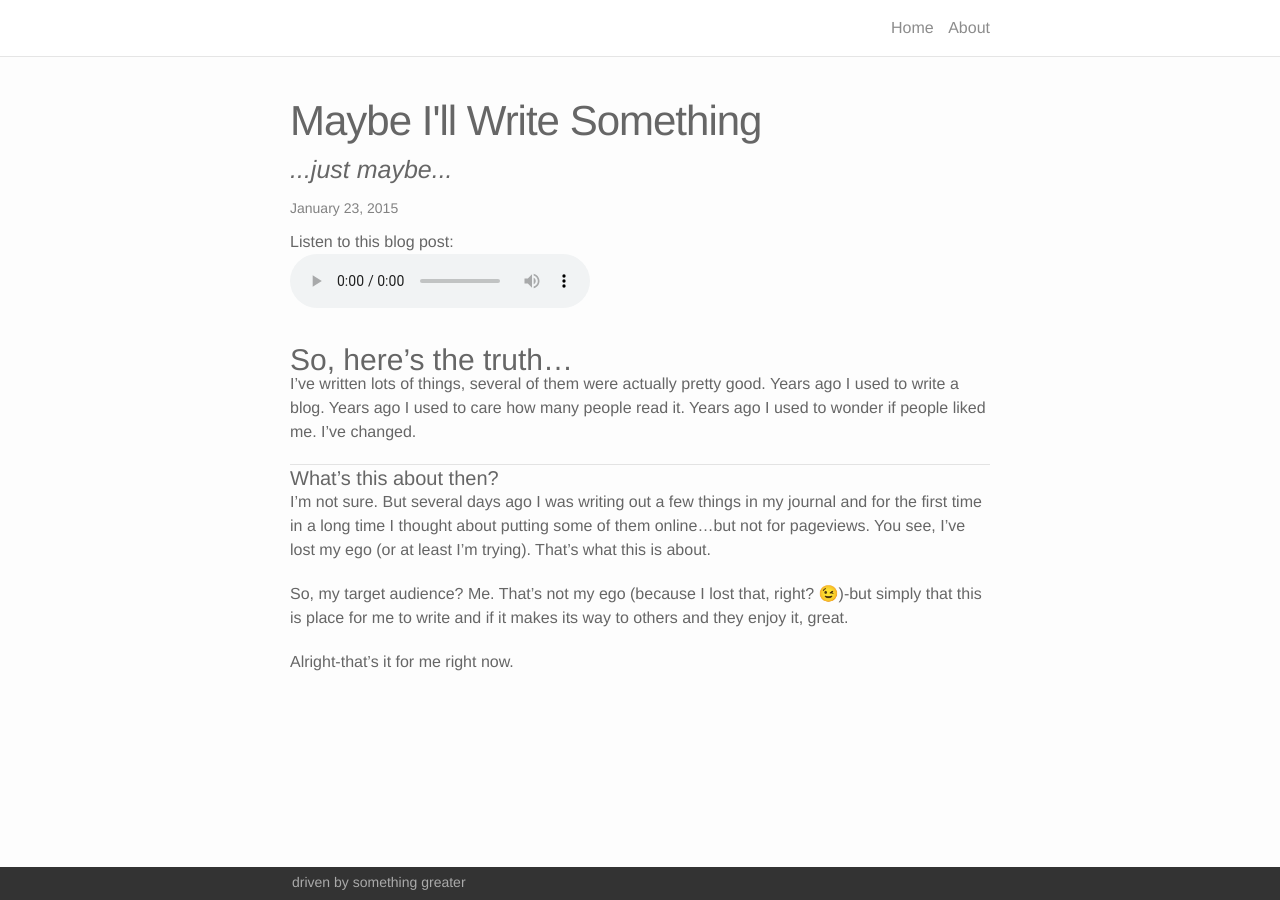
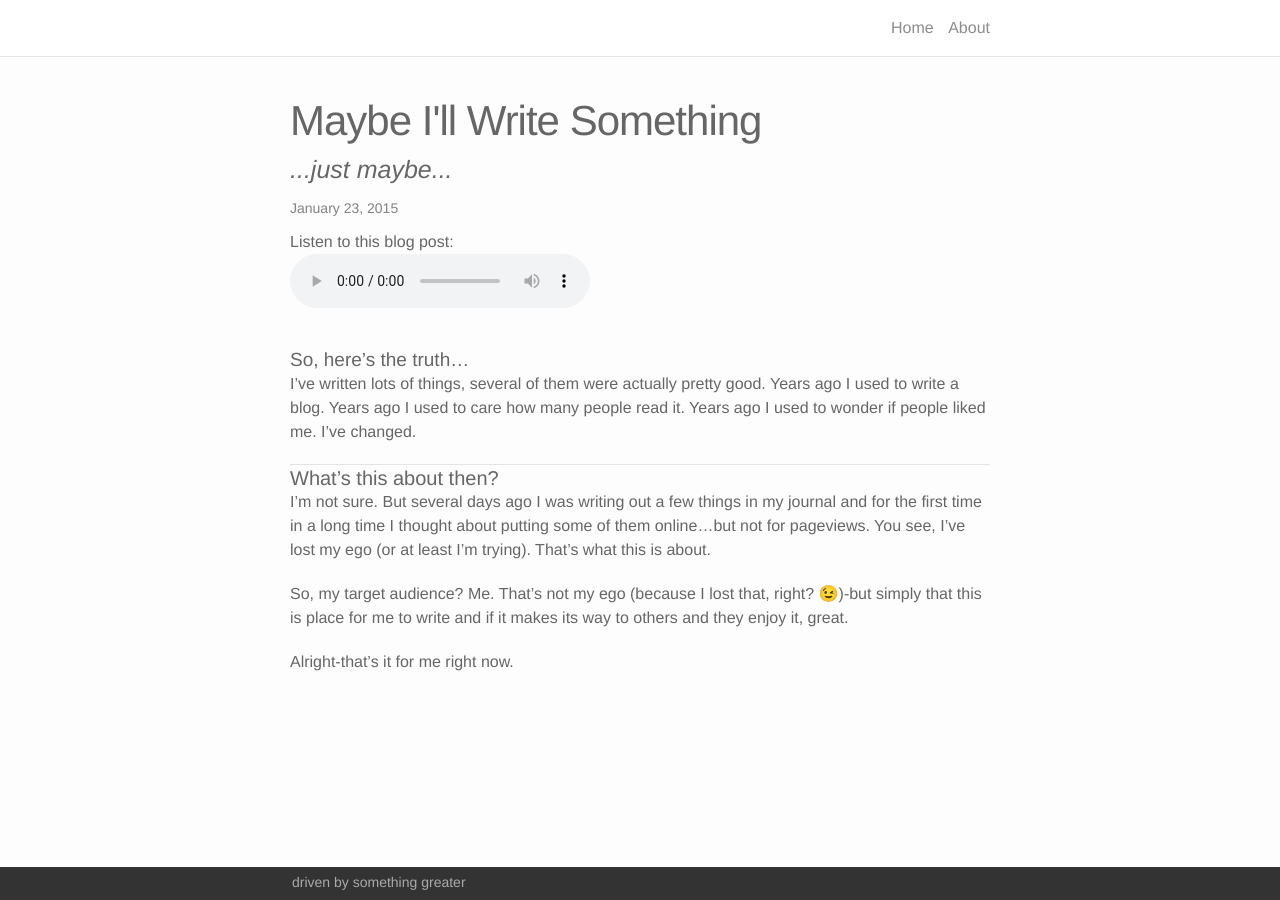
Before and after one commit to peterramsing/personal-site, a Jekyll site: the page built from _posts/2015-01-23-maybe-ill-write-something.md, in a window 1280 px wide. Built offline with Jekyll 4.4.1, drawn with Linux system fonts in a browser that asks for light colours; nearby versions of some CDN libraries.

Commit message:
Adjusts styles to suite future posts
I adjusted the h3 in the post to better match the scale.

I also added a generic image style for the posts. I’ll probably adapt
this later.

```diff
--- a/_sass/_layout.scss
+++ b/_sass/_layout.scss
@@ -182,9 +182,9 @@ table {
     }
   }
   h3 {
-    font-size: 30px;
+    font-size: 19px;
     @include media-query($on-laptop) {
-    font-size: 22px;
+    font-size: 20px;
     }
   }
   h4 {
@@ -192,6 +192,11 @@ table {
     @include media-query($on-laptop) {
     font-size: 18px;
     }
+  }
+  img {
+    margin-top: 10px;
+    max-width: 100%;
+    width: 300px;
   }
 }
 
```
